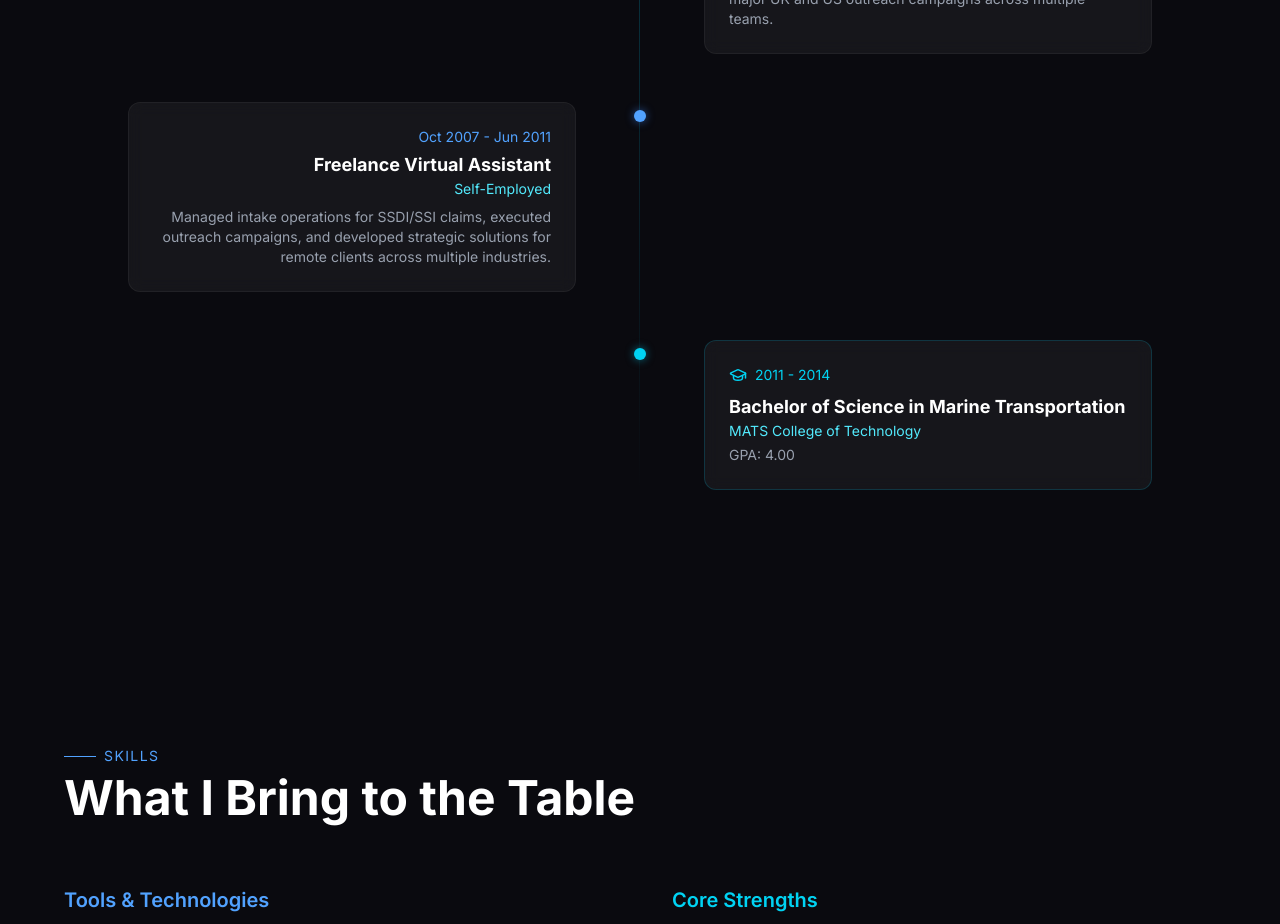
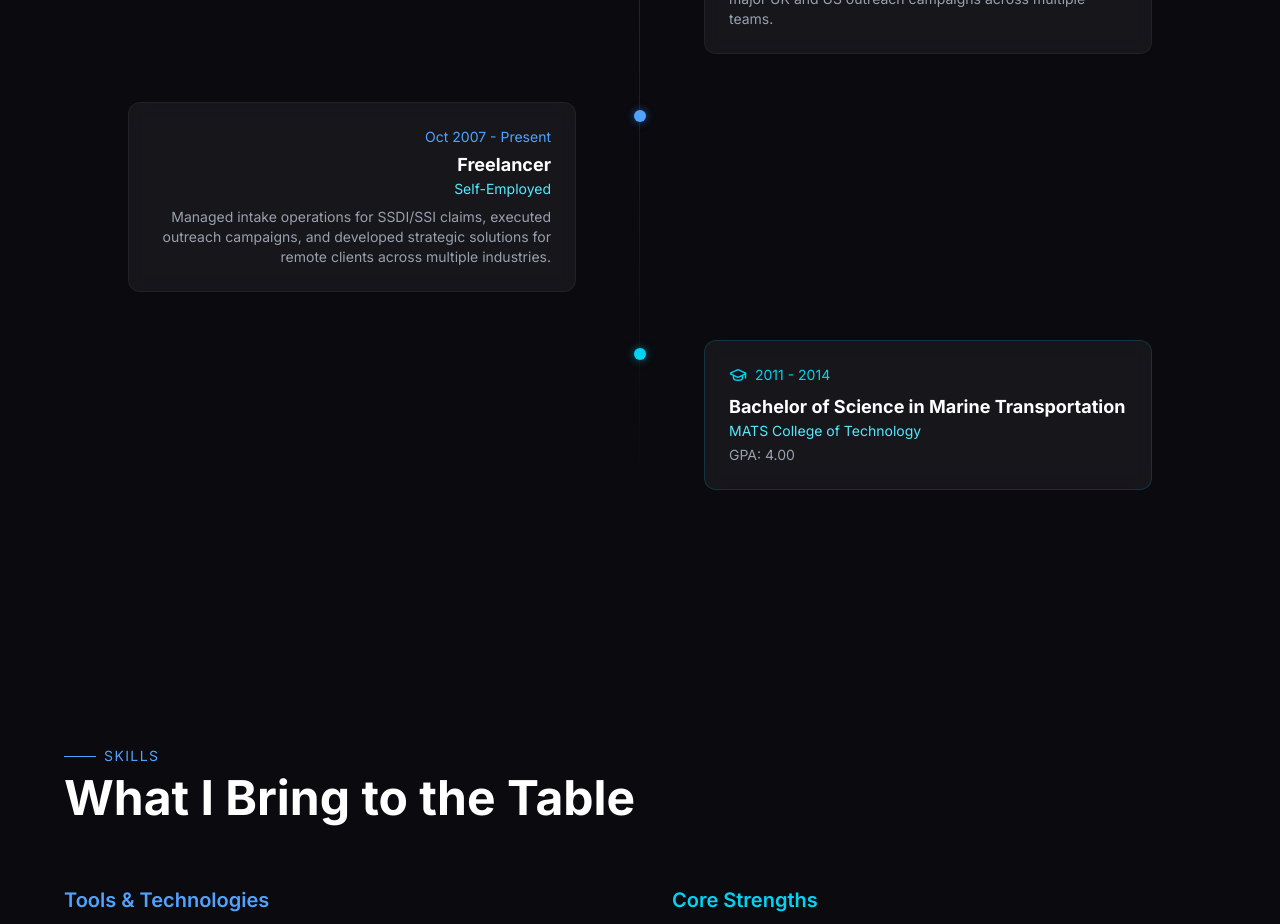
Before and after one commit to JiNXxo/Portfolio2025, a Next.js app: page / in a window 1280 px wide. Shown: the part 3820-4744 px from the top of the page. Built offline with nearby package versions, Linux system fonts and the light colour scheme.

Commit message:
fix: update freelance role title and date range

```diff
--- a/components/sections/experience.tsx
+++ b/components/sections/experience.tsx
@@ -34,9 +34,9 @@ const roles = [
       "Increased sales by 80-85% through targeted campaign management and performance coaching. Coordinated major UK and US outreach campaigns across multiple teams.",
   },
   {
-    title: "Freelance Virtual Assistant",
+    title: "Freelancer",
     company: "Self-Employed",
-    period: "Oct 2007 - Jun 2011",
+    period: "Oct 2007 - Present",
     description:
       "Managed intake operations for SSDI/SSI claims, executed outreach campaigns, and developed strategic solutions for remote clients across multiple industries.",
   },
```
